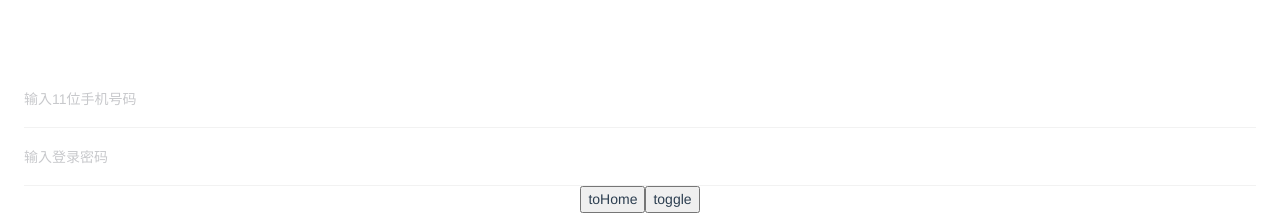
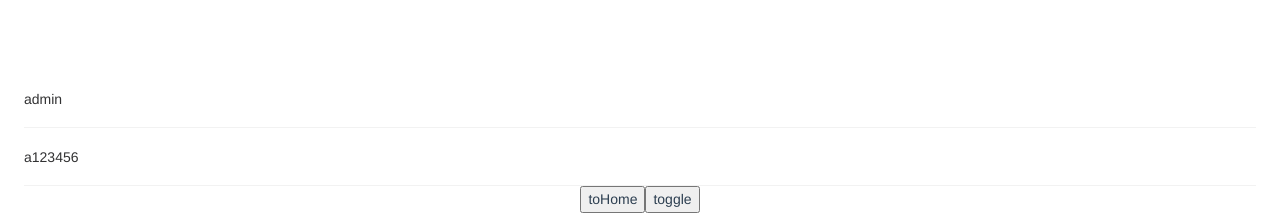
Before and after one commit to CaoBaoWang/vueSPA, a Vue app: page /#/login in a window 1280 px wide. Shown: the top 215 px of the page. Built offline with nearby package versions, Linux system fonts and the light colour scheme.

Commit message:
登录后参数问题

```diff
--- a/src/components/login.vue
+++ b/src/components/login.vue
@@ -3,8 +3,8 @@
         <van-nav-bar>
         </van-nav-bar>
         <van-cell-group>
-            <van-field v-model="tel" placeholder="输入11位手机号码"/>
-            <van-field v-model="password" placeholder="输入登录密码"/>
+            <van-field placeholder="输入11位手机号码" v-model="param.loginName"/>
+            <van-field  placeholder="输入登录密码" v-model="param.password"/>
 
 <!--         最后一van-field 没下划线  解决下划线问题   -->
             <van-field  style="display: none"/>
@@ -52,8 +52,12 @@
         data: function () {
             return {
                 show: true,
-                tel: '',
-                password: ''
+
+                param : {
+                    loginName: 'admin',
+                    password: 'a123456',
+                    pushClient: 'ANDROID'
+                },
             }
         },
         methods: {
@@ -61,12 +65,7 @@
             toHome() {
                 console.log(this.$store.getters['account/isLogin']);
 
-                var param = {
-                    loginName: 'admin',
-                    password: 'a123456',
-                    pushClient: 'ANDROID'
-                };
-                this.$store.dispatch('account/login', param)
+                this.$store.dispatch('account/login', this.param)
                     .then(response => {
                         console.log('login.vue=-' + JSON.stringify(response))
                     })
--- a/src/network.js
+++ b/src/network.js
@@ -1,4 +1,6 @@
 import Axios from 'axios'
+
+// import store from 'vuex/store'
 
 
 function baseUrl() {
@@ -56,11 +58,14 @@ var axios = Axios.create({
 console.log(axios.defaults.baseURL);
 
 
+
 //全局请求拦截
 axios.interceptors.request.use(
     (config) => {
         // 1、发起请求时
-        config.headers.token = 'login token';
+       // var token = store.getState().account.user.token;
+       //  config.headers.token = token;
+
 
         return config;
     },
@@ -109,6 +114,9 @@ axios.interceptors.response.use(
 
     },
     err => {
+
+        if (!err.response)
+            return ;
         switch (err.response.status) {
             case 400:
                 err.message = '请求错误'
--- a/src/vuex/account.js
+++ b/src/vuex/account.js
@@ -1,4 +1,4 @@
-import { get} from '../network';
+import axios, { get} from '../network';
 
 export default {
     namespaced: true,
@@ -68,6 +68,13 @@ export default {
                 get('/api/account/login', param)
                     .then((response) => {
                         store.commit('setUser', response.data);
+                        let d =response.data;
+                        var token = d.token;
+                        var uid = d.uid;
+                        var version = '1.0.2';
+                        axios.defaults.headers.common['token'] = token;
+                        axios.defaults.headers.common['token'] = uid;
+                        axios.defaults.headers.common['token'] = version;
                         resolve(response);
                     })
                     .catch(response => {
```
